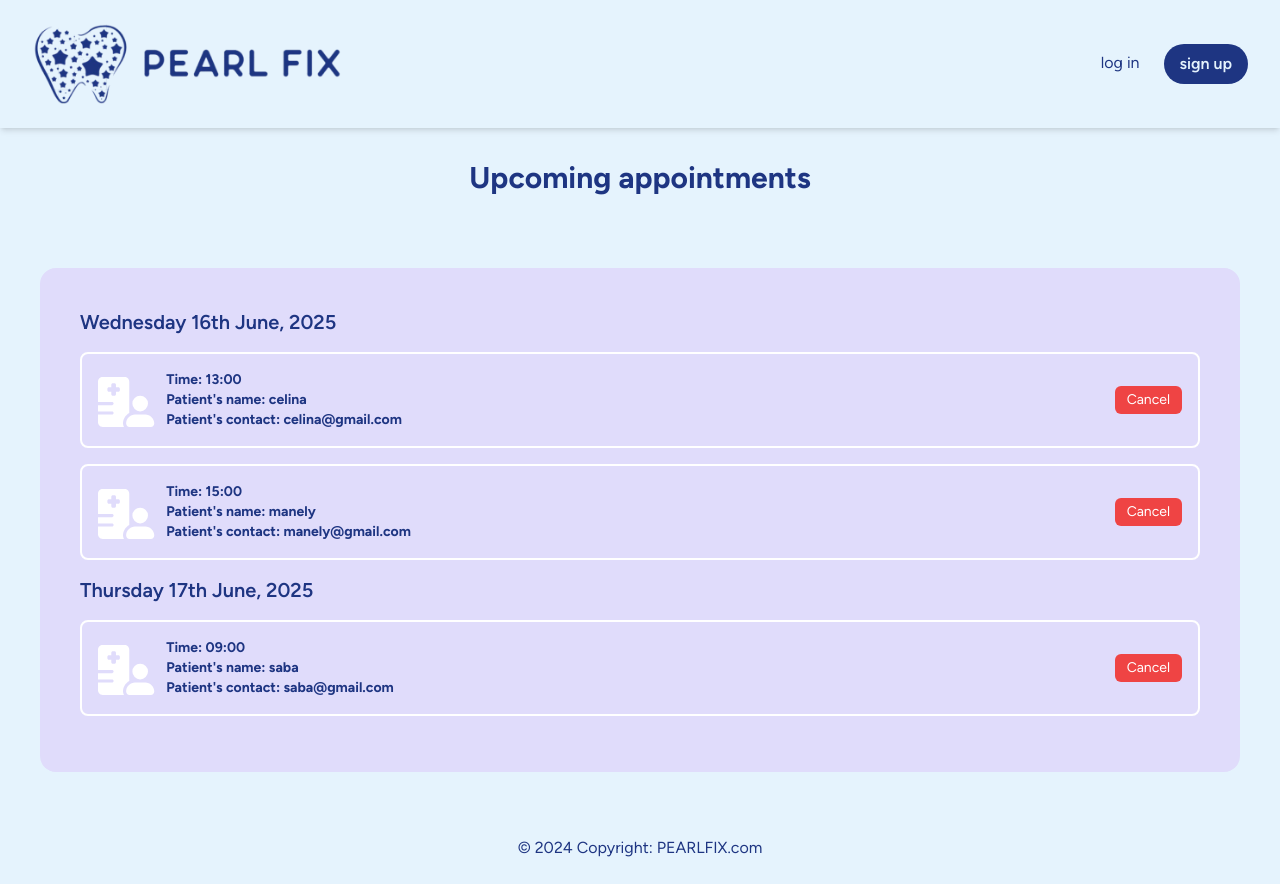
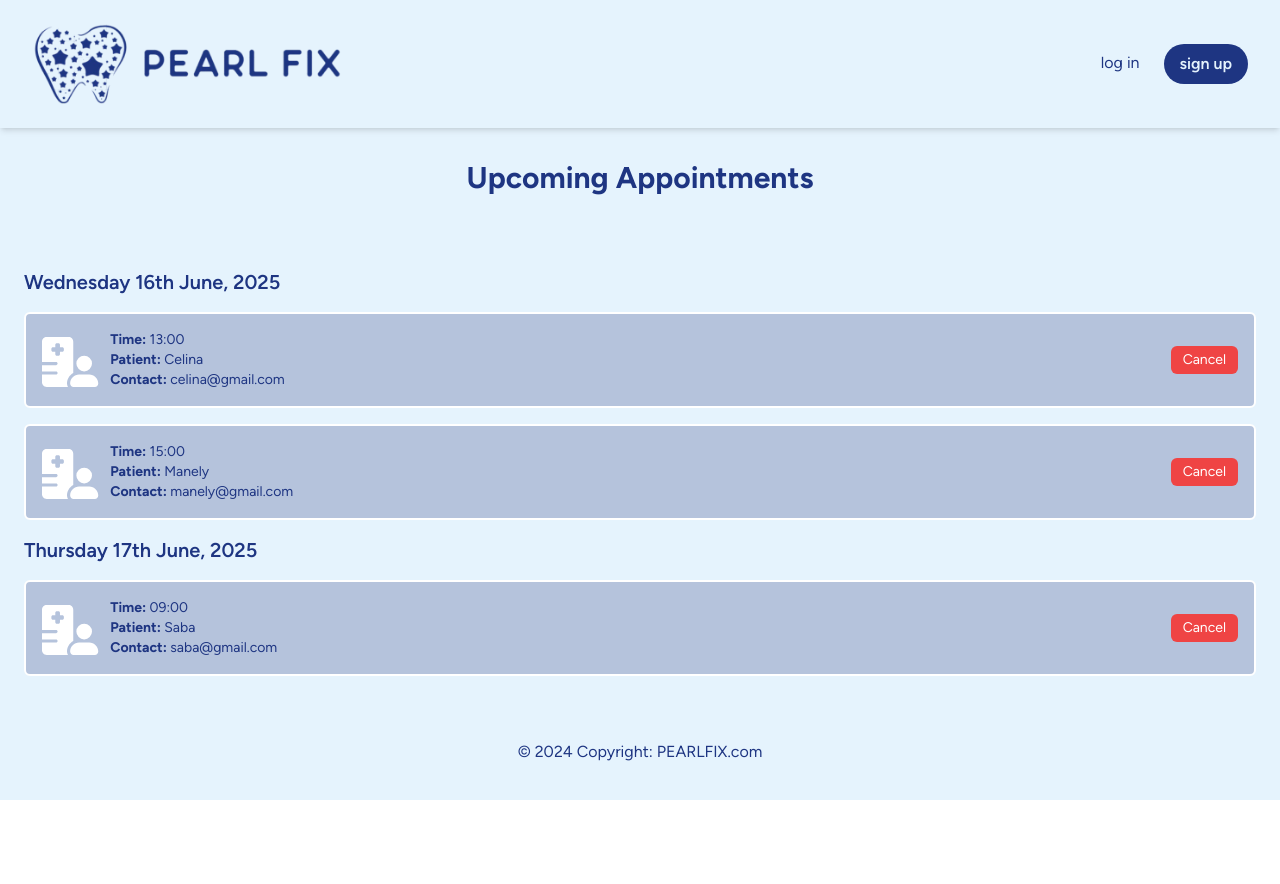
Before and after one commit to renney-11/pearl-fix, a Next.js app in the folder frontend/: page /dentist-tool/upcoming-appointments in a window 1280 px wide. After the commit the page ends 800 px from the top, so only its background shows below. Built offline with nearby package versions, Linux system fonts and the light colour scheme.

Commit message:
#39 make pages on both sides consistent

```diff
--- a/frontend/app/dentist-tool/upcoming-appointments/page.tsx
+++ b/frontend/app/dentist-tool/upcoming-appointments/page.tsx
@@ -4,37 +4,41 @@ import SubBackground from '@/src/components/subbackground';
 import Background from '@/src/components/background';
 import { FontAwesomeIcon } from '@fortawesome/react-fontawesome';
 import { faHospitalUser } from '@fortawesome/free-solid-svg-icons'; // Import the hospital icon
+import { useState } from 'react';
 
 export default function UpcomingAppointments() {
-  const appointments = [
+  const [appointments, setAppointments] = useState([
     {
       date: "Wednesday 16th June, 2025",
       time: "13:00",
-      patientName: "celina",
+      patientName: "Celina",
       patientContact: "celina@gmail.com",
     },
     {
       date: "Wednesday 16th June, 2025",
       time: "15:00",
-      patientName: "manely",
+      patientName: "Manely",
       patientContact: "manely@gmail.com",
     },
     {
       date: "Thursday 17th June, 2025",
       time: "09:00",
-      patientName: "saba",
+      patientName: "Saba",
       patientContact: "saba@gmail.com",
     },
-  ];
+  ]);
 
   const handleCancel = (time: string, patientName: string) => {
     // Ask for confirmation before proceeding with the cancellation
     const isConfirmed = window.confirm(`Are you sure you want to cancel the appointment for ${patientName} at ${time}?`);
 
     if (isConfirmed) {
-      // Proceed with the cancellation (replace with actual logic if needed)
+      // Proceed with the cancellation (remove the appointment from the state)
+      setAppointments((prevAppointments) =>
+        prevAppointments.filter((appointment) => !(appointment.time === time && appointment.patientName === patientName))
+      );
+      // Optionally, you can replace this alert with actual cancellation logic, such as an API call
       alert(`Cancelled appointment for ${patientName} at ${time}`);
-      // Replace this alert with actual cancellation logic, such as an API call
     }
   };
 
@@ -56,12 +60,10 @@ export default function UpcomingAppointments() {
 
           {/* "Let’s get you ready for work" outside, centered */}
           <div className="text-center p-8 mb-4">
-            <h1 className="text-3xl font-bold text-main-blue">Upcoming appointments</h1>
+            <h1 className="text-3xl font-bold text-main-blue">Upcoming Appointments</h1>
           </div>
 
-          {/* SubBackground with appointments inside it */}
-          <SubBackground>
-            <div className="p-4">
+            <div className="p-6">
               {/* Loop through grouped appointments */}
               {Object.keys(groupedAppointments).map((date, index) => (
                 <div key={index}>
@@ -72,7 +74,7 @@ export default function UpcomingAppointments() {
                   {groupedAppointments[date].map((appointment, idx) => (
                     <div
                       key={idx}
-                      className="p-4 mb-4 border-2 border-white rounded-lg bg-[#E0DCFB]"
+                      className="p-4 mb-4 border-2 border-white rounded-md bg-transparent-blue"  // Same as the patient design
                     >
                       <div className="flex justify-between items-center">
                         {/* FontAwesome Icon */}
@@ -84,12 +86,12 @@ export default function UpcomingAppointments() {
                               fontSize: "50px",
                               marginRight: "12px",
                               marginTop: "4px"
-                            }} // Adjust size, margin, and vertical alignment
+                            }}
                           />
                           <div>
-                            <p className="text-sm font-bold text-main-blue">Time: {appointment.time}</p>
-                            <p className="text-sm font-bold text-main-blue">Patient's name: {appointment.patientName}</p>
-                            <p className="text-sm font-bold text-main-blue">Patient's contact: {appointment.patientContact}</p>
+                            <p className="text-sm font-bold text-main-blue">Time: <span className="font-normal">{appointment.time}</span></p>
+                            <p className="text-sm font-bold text-main-blue">Patient: <span className="font-normal">{appointment.patientName}</span></p>
+                            <p className="text-sm font-bold text-main-blue">Contact: <span className="font-normal">{appointment.patientContact}</span></p>
                           </div>
                         </div>
 
@@ -106,7 +108,6 @@ export default function UpcomingAppointments() {
                 </div>
               ))}
             </div>
-          </SubBackground>
         </Background>
       </main>
     </div>
--- a/frontend/app/patient-tool/upcoming-appointments/page.tsx
+++ b/frontend/app/patient-tool/upcoming-appointments/page.tsx
@@ -2,8 +2,8 @@
 import Header from '@/src/components/header';
 import Background from '@/src/components/background';
 import { FontAwesomeIcon } from '@fortawesome/react-fontawesome';
-import { faFaceSadTear, faHospitalUser } from '@fortawesome/free-solid-svg-icons'; // Import the hospital icon
-import { useState } from 'react'; // Import useState
+import { faFaceSadTear, faHospitalUser } from '@fortawesome/free-solid-svg-icons';
+import { useState } from 'react';
 
 export default function UpcomingAppointments() {
   // Initialize the appointments as state
```
